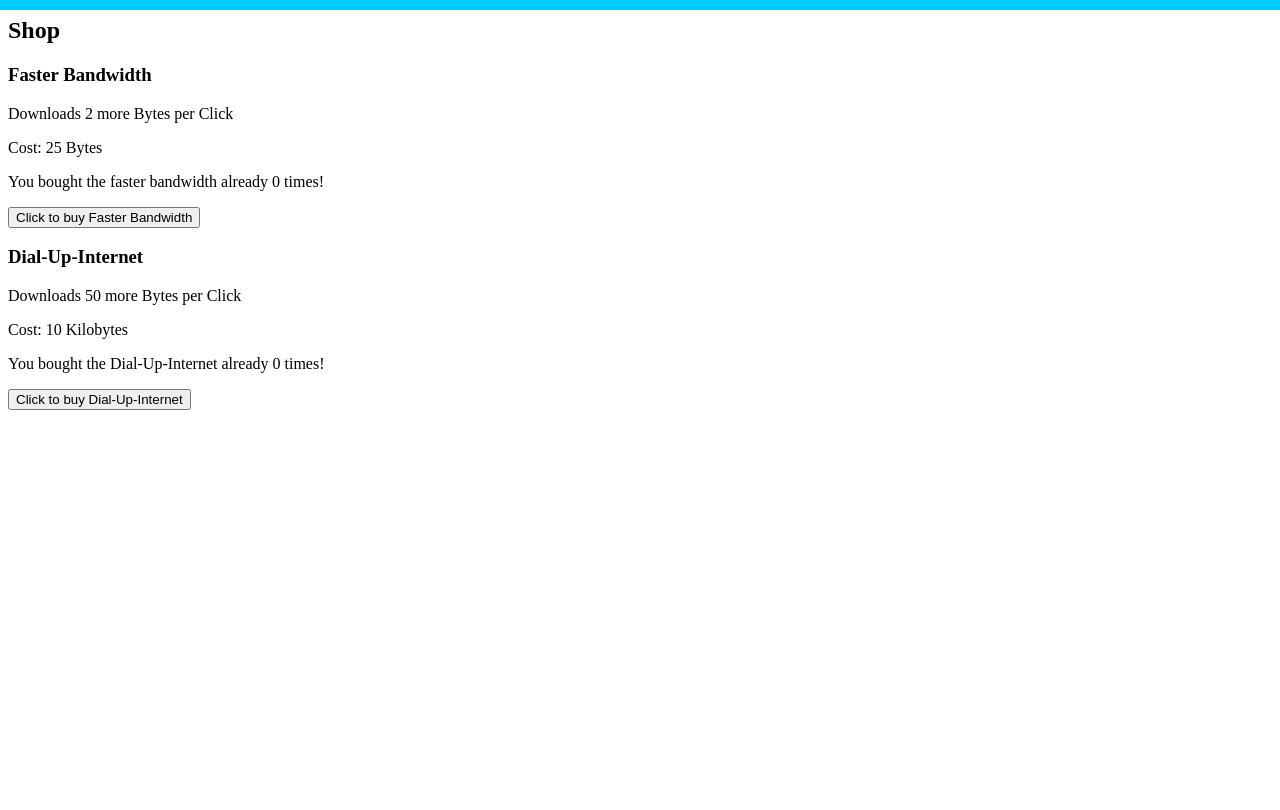
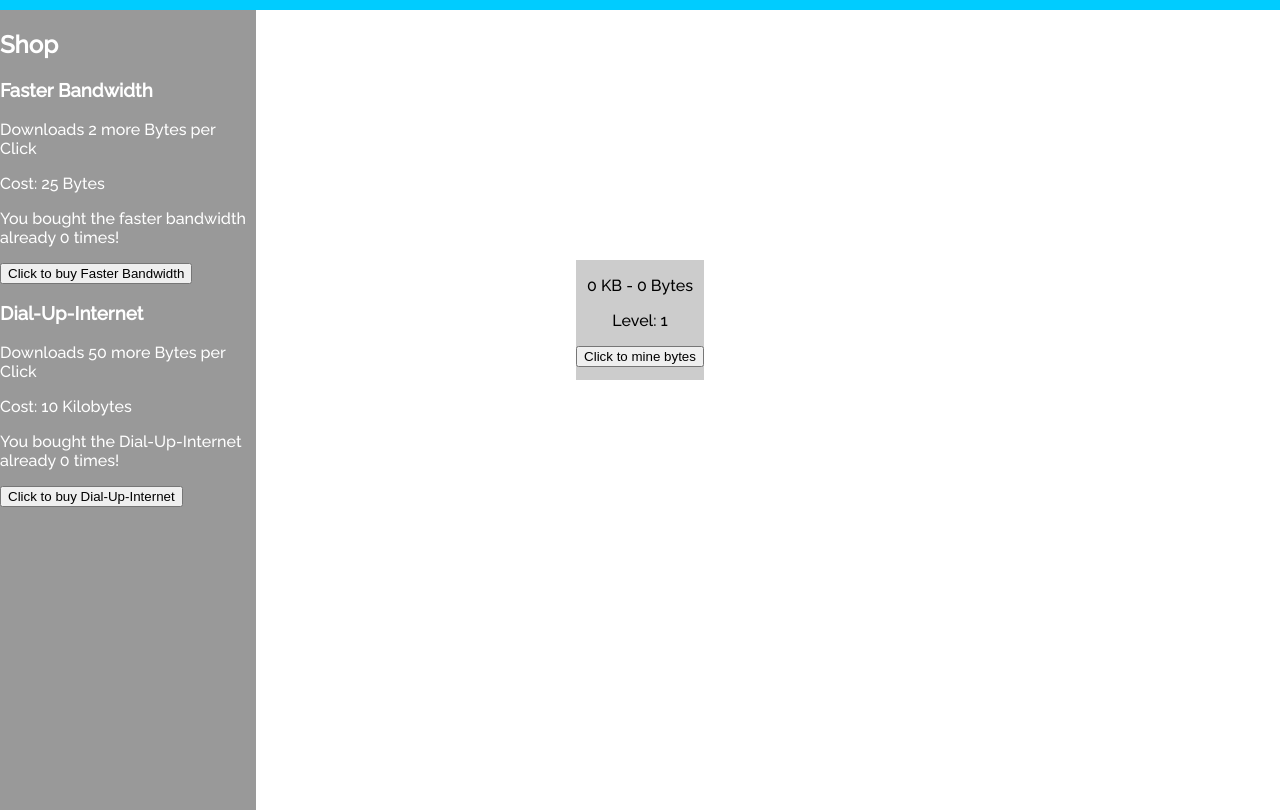
Before and after one commit to marcorennmaus/incremental, a plain HTML site: page index.html in a window 1280 px wide. Shown: the part 140-950 px from the top of the page. Before the commit the page ends 800 px from the top, so only its background shows below. Drawn offline with Linux system fonts and the light colour scheme.

Commit message:
css update

```diff
--- a/index.css
+++ b/index.css
@@ -12,7 +12,27 @@
 	font-size:30px;
 }
 
-.main {
+
+.shop {
+	font-family: 'Raleway', sans-serif;
+	background-color:#999;
 	position:absolute;
-	bottom: 250px;
+	top: 150px;
+	left: 0px;
+	height:100%;
+	width:20%;
+	color:#FFF;
 }
+
+.button {
+	font-family: 'Raleway', sans-serif;
+	background-color:#CCC;
+	position:absolute;
+	top: 400px;
+	left: 0px;
+	right: 0px;
+	margin-left:auto;
+	margin-right:auto;
+	width:10%;
+	height:15%;
+}
--- a/index.html
+++ b/index.html
@@ -3,6 +3,7 @@
 <head>
 <link rel="stylesheet" type="text/css" href="index.css">
 <link href='http://fonts.googleapis.com/css?family=Lato:700' rel='stylesheet' type='text/css'>
+<link href='http://fonts.googleapis.com/css?family=Raleway:500' rel='stylesheet' type='text/css'>
 </head>
 <body>
 <div class="head">
@@ -10,10 +11,15 @@
 	<h1>Incremental [alpha-v0.4]</h1>
     </center>
 </div>
-<div class="main">
+<center>
+<div class="button">
 <p id="Counter"></p>
 <p id="level"></p>
 <button onclick="upCount()">Click to mine bytes</button>
+</div>
+</center>
+<div class="shop">
+<div class="text">
 <h2>Shop</h2>
 <h3>Faster Bandwidth</h3>
 <p>Downloads 2 more Bytes per Click</p>
@@ -27,5 +33,6 @@
 <button onclick="shop2Buy()">Click to buy Dial-Up-Internet</button>
 <script type="text/javascript" src="script.js"></script>
 </div>
+</div>
 </body>
 </html>
```
